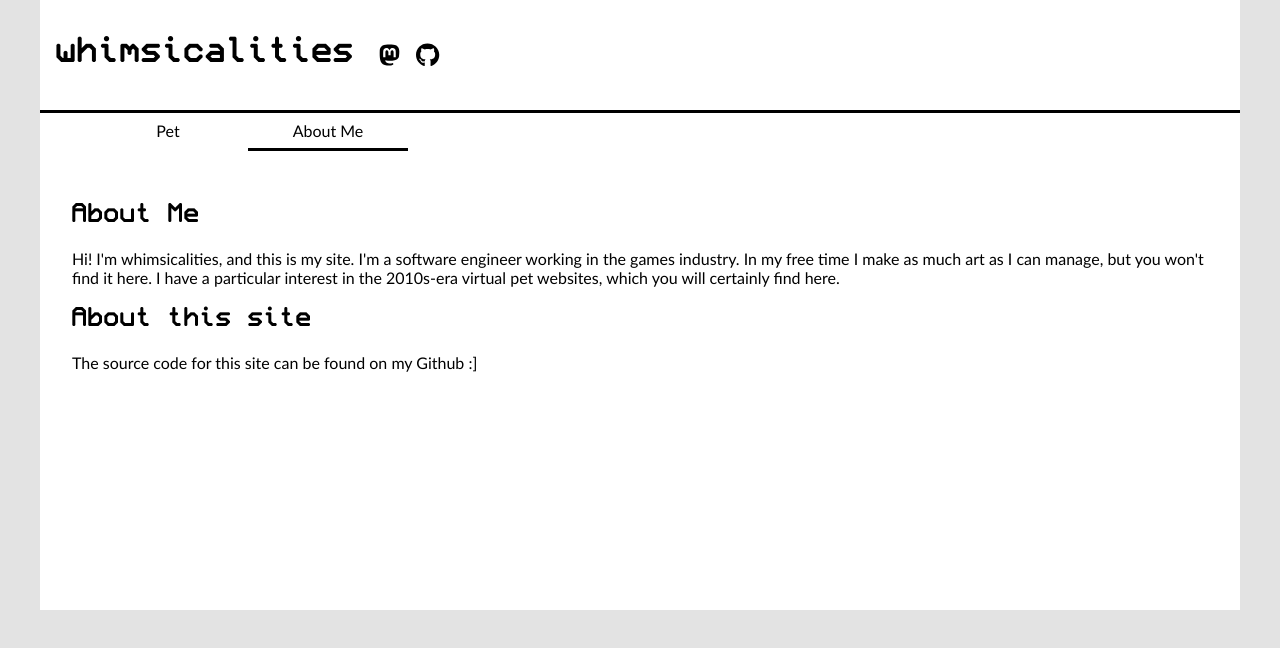
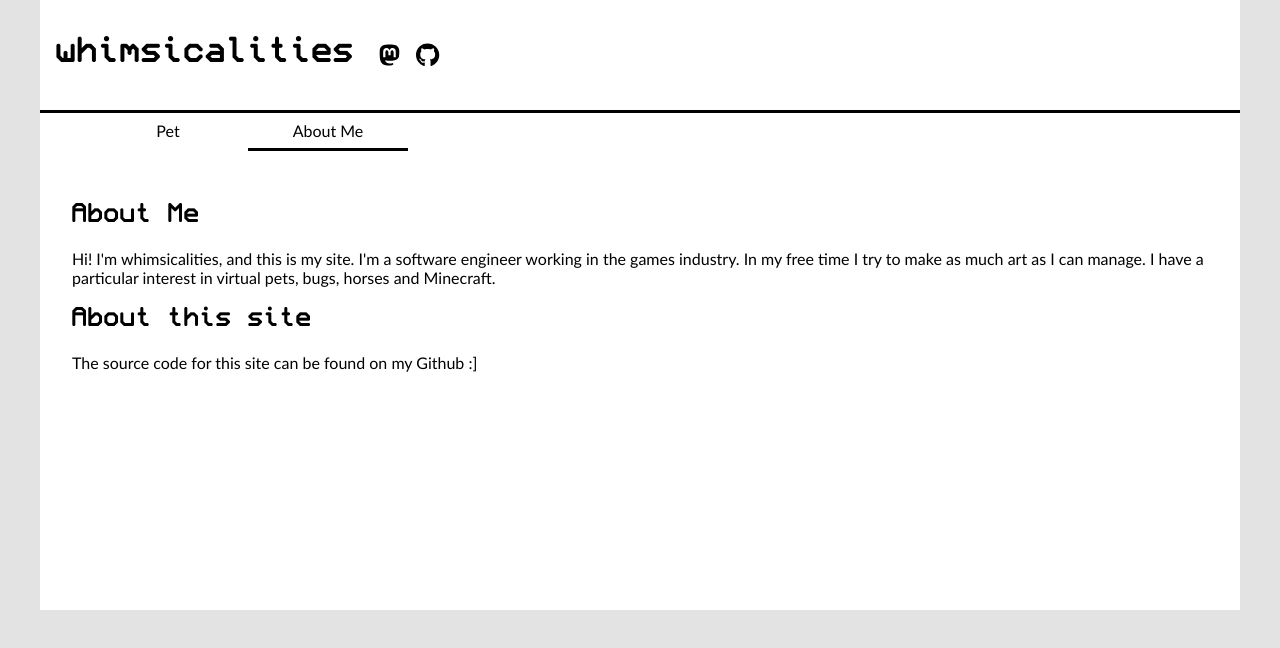
Before and after one commit to whimsicalities/personal-site, an Angular app in the folder client/whimsicalities/: page /about-me in a window 1280 px wide. Shown: the top 648 px of the page. Built offline with nearby package versions, Linux system fonts and the light colour scheme.

Commit message:
Correct typo and change about me

```diff
--- a/client/whimsicalities/src/app/about-me/about-me.component.html
+++ b/client/whimsicalities/src/app/about-me/about-me.component.html
@@ -1,6 +1,6 @@
 <div id="about-me-page">
     <h2>About Me</h2>
-    <p>Hi! I'm whimsicalities, and this is my site. I'm a software engineer working in the games industry. In my free time I make as much art as I can manage, but you won't find it here. I have a particular interest in the 2010s-era virtual pet websites, which you will certainly find here.</p>
+    <p>Hi! I'm whimsicalities, and this is my site. I'm a software engineer working in the games industry. In my free time I try to make as much art as I can manage. I have a particular interest in virtual pets, bugs, horses and Minecraft.</p>
     <h2>About this site</h2>
     <p>The source code for this site can be found on my Github :]</p>
 </div>
```
